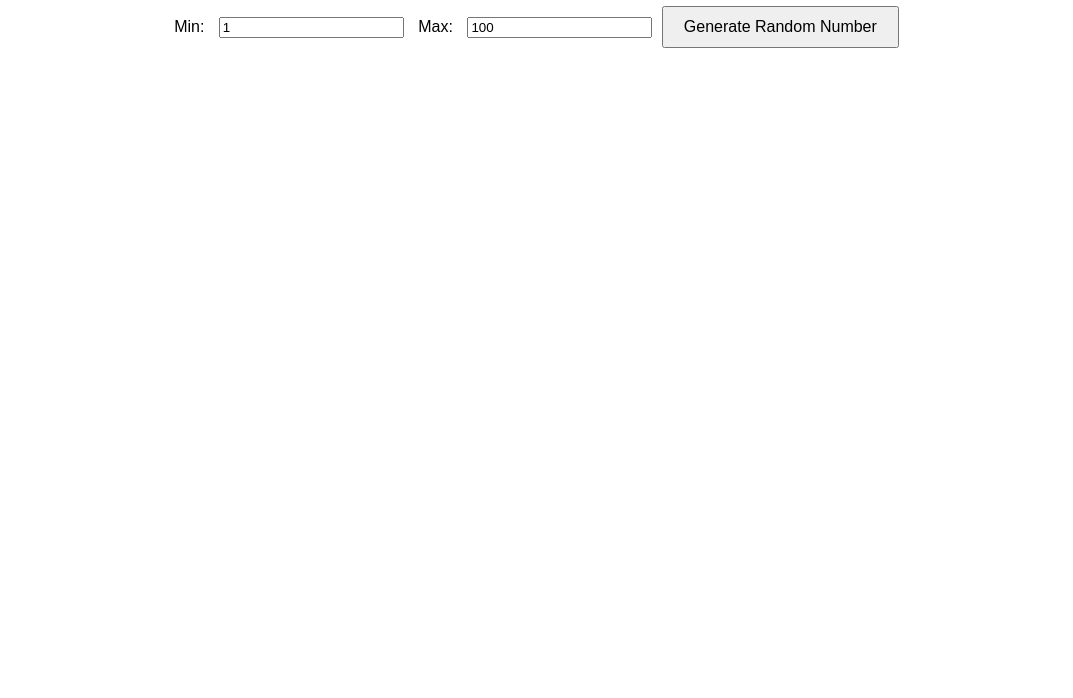
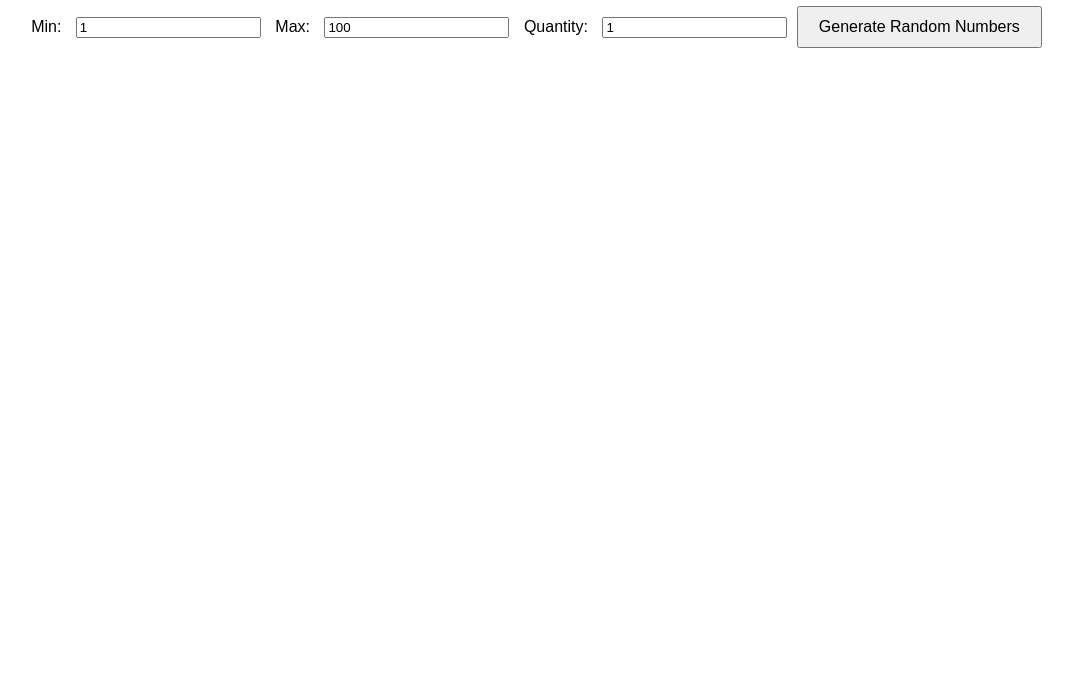
Before and after one commit to pragunsrv/Random-Number-Generator, a plain HTML site: page index.html in a window 1280 px wide. Shown: the part 102-800 px from the top of the page, without its empty margins (106-1179 px from the left). Drawn offline with Linux system fonts and the light colour scheme.

Commit message:
Allow generation of multiple random numbers and display them in a list.

```diff
--- a/index.html
+++ b/index.html
@@ -12,8 +12,10 @@
     <input type="number" id="min" value="1">
     <label for="max">Max:</label>
     <input type="number" id="max" value="100">
-    <button onclick="generateRandomNumber()">Generate Random Number</button>
-    <p id="result"></p>
+    <label for="quantity">Quantity:</label>
+    <input type="number" id="quantity" value="1">
+    <button onclick="generateRandomNumbers()">Generate Random Numbers</button>
+    <ul id="resultList"></ul>
     <p id="error" class="error"></p>
 
     <script src="script.js"></script>
--- a/script.js
+++ b/script.js
@@ -1,14 +1,21 @@
-function generateRandomNumber() {
+function generateRandomNumbers() {
     const min = parseInt(document.getElementById('min').value);
     const max = parseInt(document.getElementById('max').value);
+    const quantity = parseInt(document.getElementById('quantity').value);
     const errorElement = document.getElementById('error');
+    const resultList = document.getElementById('resultList');
 
-    if (isNaN(min) || isNaN(max) || min >= max) {
-        errorElement.innerText = 'Please enter a valid range (min < max).';
-        document.getElementById('result').innerText = '';
+    if (isNaN(min) || isNaN(max) || min >= max || isNaN(quantity) || quantity <= 0) {
+        errorElement.innerText = 'Please enter a valid range (min < max) and quantity (> 0).';
+        resultList.innerHTML = '';
     } else {
-        const randomNumber = Math.floor(Math.random() * (max - min + 1)) + min;
-        document.getElementById('result').innerText = `Random Number: ${randomNumber}`;
+        resultList.innerHTML = '';
+        for (let i = 0; i < quantity; i++) {
+            const randomNumber = Math.floor(Math.random() * (max - min + 1)) + min;
+            const listItem = document.createElement('li');
+            listItem.innerText = randomNumber;
+            resultList.appendChild(listItem);
+        }
         errorElement.innerText = '';
     }
 }
--- a/styles.css
+++ b/styles.css
@@ -9,9 +9,10 @@ button {
     font-size: 16px;
 }
 
-#result {
+#resultList {
     margin-top: 20px;
-    font-size: 20px;
+    list-style-type: none;
+    padding: 0;
 }
 
 label, input {
```
